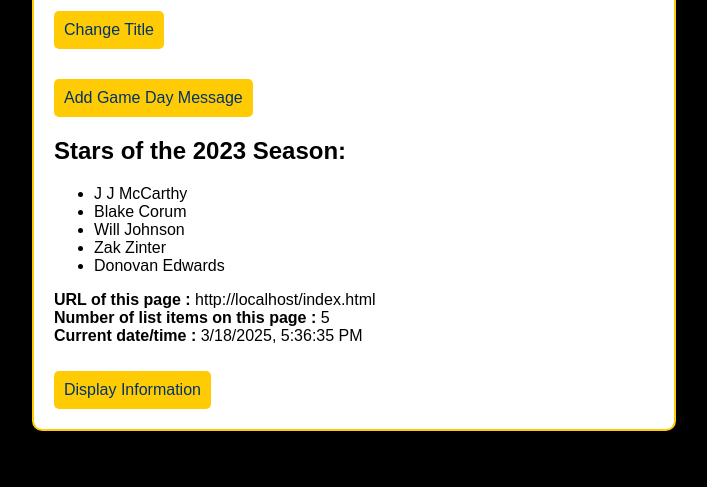
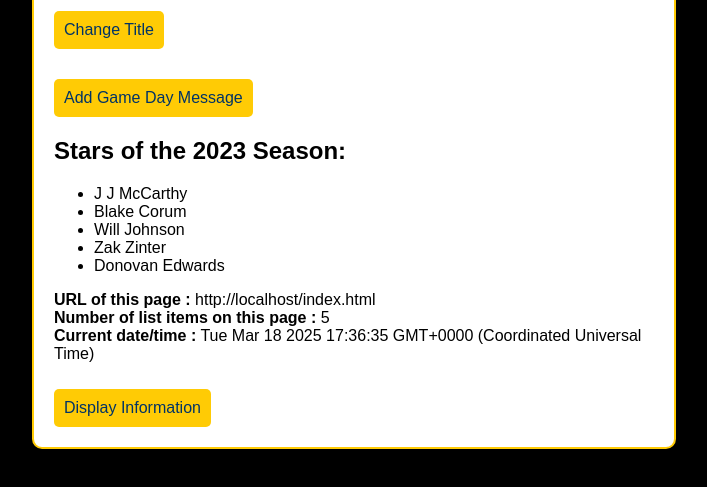
Before and after one commit to Qeremy/SI339_discussion_java, a plain HTML site: page index.html in a window 1280 px wide. Both pictures are taken after a click on the button "Display Information". Shown: the part 121-608 px from the top of the page, without its empty margins (286-993 px from the left). Drawn offline with Linux system fonts and the light colour scheme.

Commit message:
Add files via upload

```diff
--- a/index.html
+++ b/index.html
@@ -106,7 +106,7 @@
             // Step 6: Update the three span elements using ONLY JavaScript
             document.getElementById("URL").textContent = window.location.href;
             document.getElementById("items").textContent = playerItems.length;
-            document.getElementById("time").textContent = new Date().toLocaleString();
+            document.getElementById("time").textContent = new Date();
 
         }
     </script>
```
